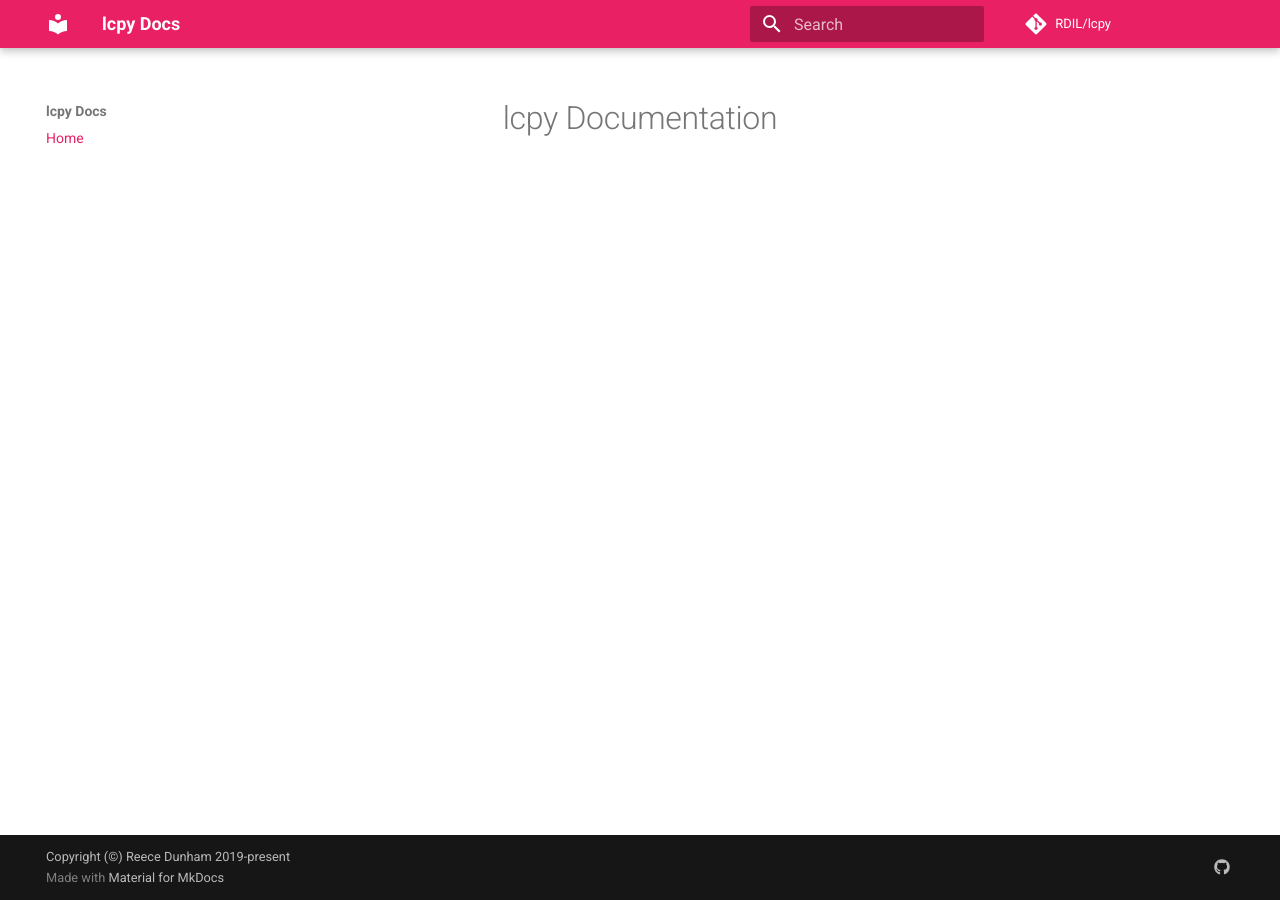
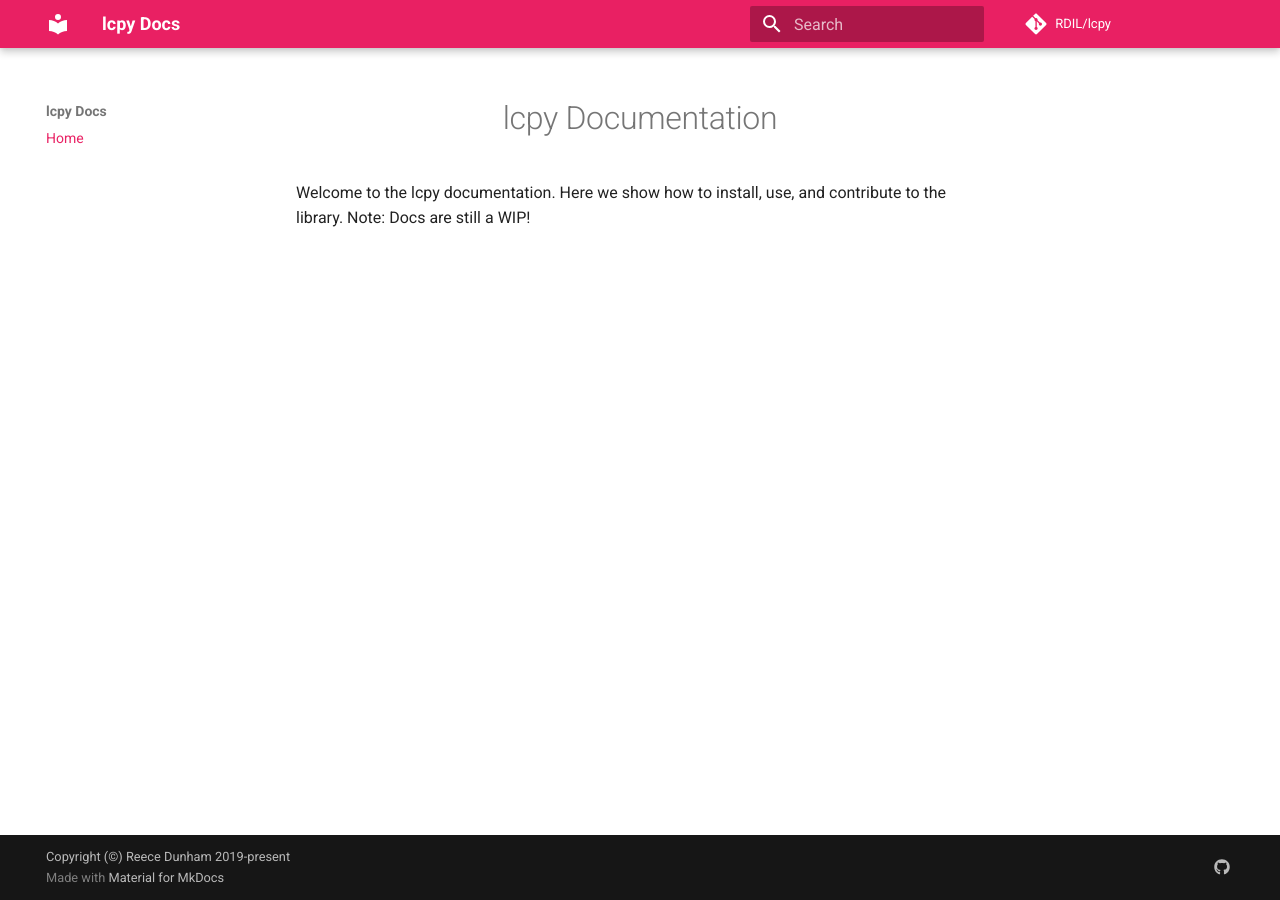
Before and after one commit to RDIL/lcpy, an MkDocs documentation site: the page built from docs/index.md, in a window 1280 px wide. Built offline with MkDocs 1.6.1 and Material for MkDocs 9.7.7, drawn with Linux system fonts in a browser that asks for light colours; comment, search, counter and statistics services are not loaded.

Commit message:
Update index.md

```diff
--- a/docs/index.md
+++ b/docs/index.md
@@ -1 +1,4 @@
 <h1 align="center">lcpy Documentation</h1>
+
+Welcome to the lcpy documentation. Here we show how to install, use, and contribute to the library.
+Note: Docs are still a WIP!
```
